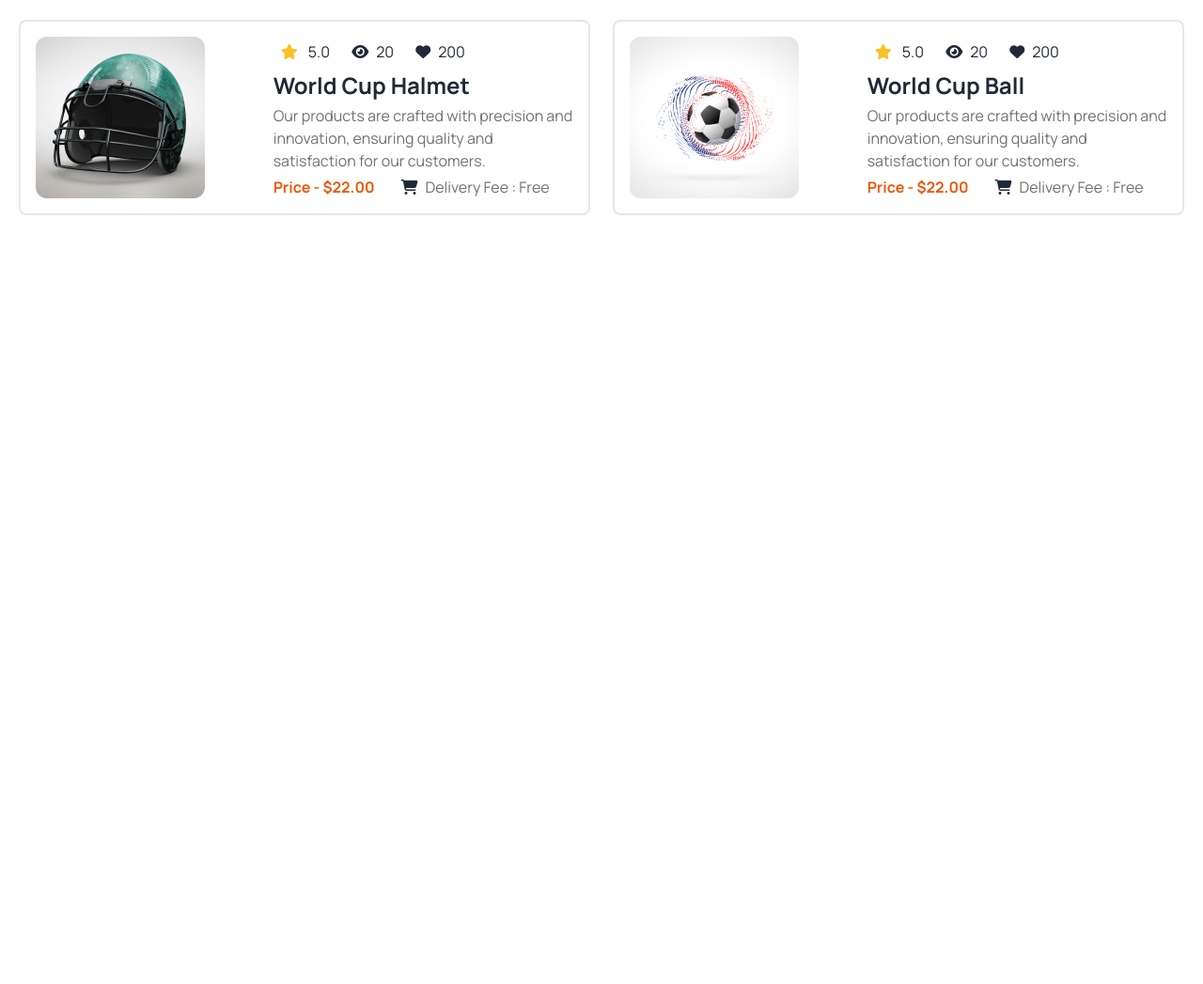
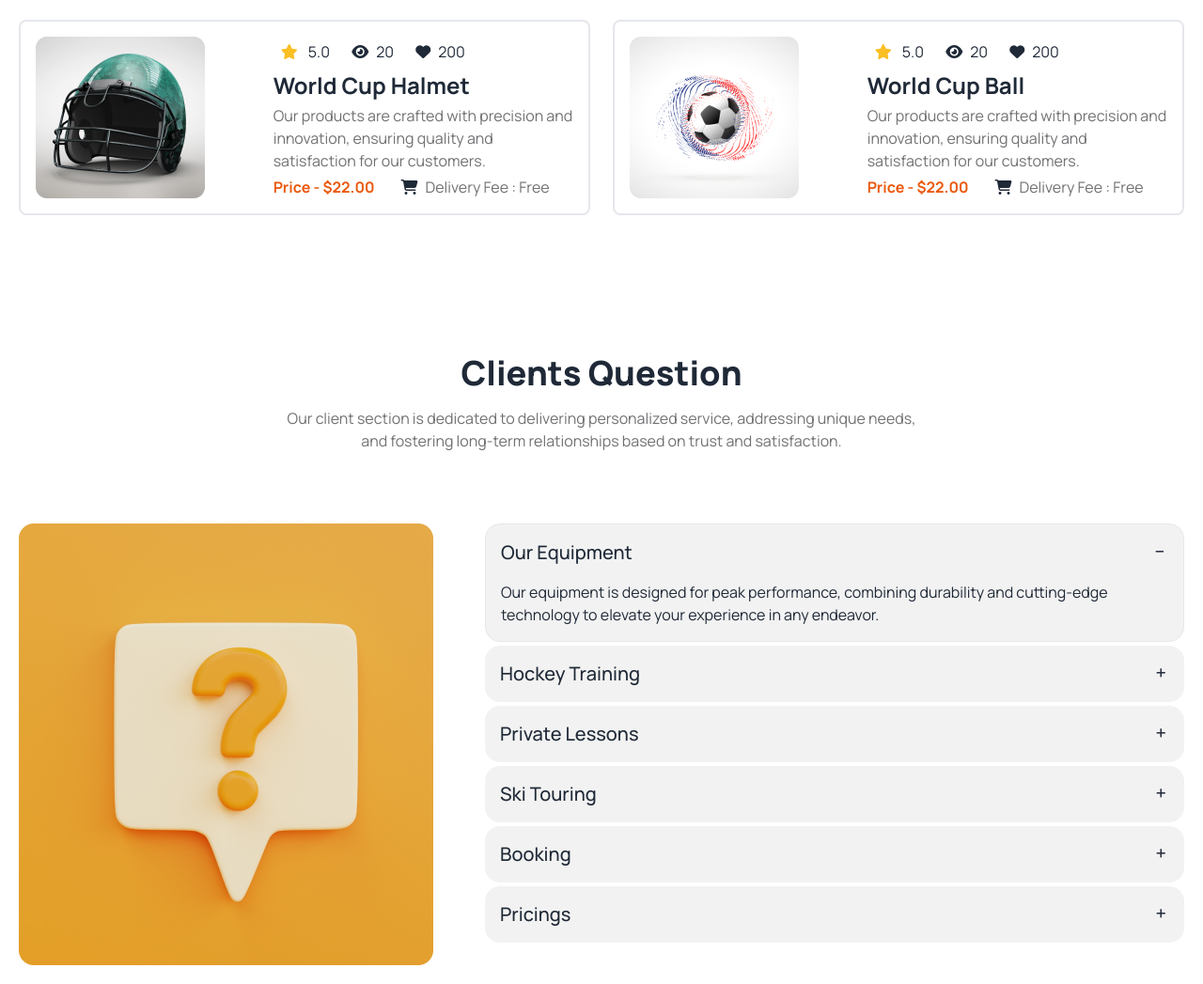
Before and after one commit to Tufazzul1/Assignment3-Hockeys, a plain HTML site: page index.html in a window 1280 px wide. Shown: the part 3179-4226 px from the top of the page at 94% size. Before the commit the page ends 3428 px from the top, so only its background shows below. Drawn offline with nearby package versions, Linux system fonts and the light colour scheme.

Commit message:
added client section

```diff
--- a/index.html
+++ b/index.html
@@ -252,7 +252,7 @@
         <section class="mt-24 p-5">
             <div class="text-center space-y-4 p-3">
                 <h3 class="text-3xl lg:text-4xl font-extrabold ">Our New Products</h3>
-                <p class="p-colors">
+                <p class="text-p-colors">
                     Our products are crafted with precision and innovation, ensuring quality and satisfaction for our
                     customers. We prioritize user experience, <br>offering reliable solutions that seamlessly integrate
                     into
@@ -278,7 +278,8 @@
                         </p>
                         <div class="flex space-x-2 font-extralight">
                             <h5 class="text-1xl font-bold text-orange-600">Price - $22.00</h5>
-                        <i class="fa-solid fa-cart-shopping pl-5 mt-1"></i> <h5 class="text-p-colors">Delivery Fee : Free</h5>
+                            <i class="fa-solid fa-cart-shopping pl-5 mt-1"></i>
+                            <h5 class="text-p-colors">Delivery Fee : Free</h5>
                         </div>
                     </div>
                 </div>
@@ -300,7 +301,8 @@
                         </p>
                         <div class="flex space-x-2 font-extralight">
                             <h5 class="text-1xl font-bold text-orange-600">Price - $22.00</h5>
-                        <i class="fa-solid fa-cart-shopping pl-5 mt-1"></i> <h5 class="text-p-colors">Delivery Fee : Free</h5>
+                            <i class="fa-solid fa-cart-shopping pl-5 mt-1"></i>
+                            <h5 class="text-p-colors">Delivery Fee : Free</h5>
                         </div>
                     </div>
                 </div>
@@ -322,7 +324,8 @@
                         </p>
                         <div class="flex space-x-2 font-extralight">
                             <h5 class="text-1xl font-bold text-orange-600">Price - $22.00</h5>
-                        <i class="fa-solid fa-cart-shopping pl-5 mt-1"></i> <h5 class="text-p-colors">Delivery Fee : Free</h5>
+                            <i class="fa-solid fa-cart-shopping pl-5 mt-1"></i>
+                            <h5 class="text-p-colors">Delivery Fee : Free</h5>
                         </div>
                     </div>
                 </div>
@@ -344,7 +347,8 @@
                         </p>
                         <div class="flex space-x-2 font-extralight">
                             <h5 class="text-1xl font-bold text-orange-600">Price - $22.00</h5>
-                        <i class="fa-solid fa-cart-shopping pl-5 mt-1"></i> <h5 class="text-p-colors">Delivery Fee : Free</h5>
+                            <i class="fa-solid fa-cart-shopping pl-5 mt-1"></i>
+                            <h5 class="text-p-colors">Delivery Fee : Free</h5>
                         </div>
                     </div>
                 </div>
@@ -366,7 +370,8 @@
                         </p>
                         <div class="flex space-x-2 font-extralight">
                             <h5 class="text-1xl font-bold text-orange-600">Price - $22.00</h5>
-                        <i class="fa-solid fa-cart-shopping pl-5 mt-1"></i> <h5 class="text-p-colors">Delivery Fee : Free</h5>
+                            <i class="fa-solid fa-cart-shopping pl-5 mt-1"></i>
+                            <h5 class="text-p-colors">Delivery Fee : Free</h5>
                         </div>
                     </div>
                 </div>
@@ -388,11 +393,86 @@
                         </p>
                         <div class="flex space-x-2 font-extralight">
                             <h5 class="text-1xl font-bold text-orange-600">Price - $22.00</h5>
-                        <i class="fa-solid fa-cart-shopping pl-5 mt-1"></i> <h5 class="text-p-colors">Delivery Fee : Free</h5>
+                            <i class="fa-solid fa-cart-shopping pl-5 mt-1"></i>
+                            <h5 class="text-p-colors">Delivery Fee : Free</h5>
                         </div>
                     </div>
                 </div>
             </div>
+        </section>
+
+        <!--  Client Section -->
+        <section class="mt-24 p-5">
+            <div class="text-center space-y-4 p-3">
+                <h3 class="text-3xl lg:text-4xl font-extrabold ">Clients Question</h3>
+                <p class="text-p-colors">
+                    Our client section is dedicated to delivering personalized service, addressing unique needs, <br>
+                    and
+                    fostering long-term relationships based on trust and satisfaction.
+                </p>
+            </div>
+            <div class="flex flex-col lg:flex lg:flex-row gap-5 mt-16">
+                <div class="flex-1">
+                    <img src="Images/11.png" alt="">
+                </div>
+                <div class="lg:w-[60%] space-y-1 ">
+                    <div class="collapse collapse-plus bg-base-200 border">
+                        <input type="radio" name="my-accordion-3" checked="checked" />
+                        <div class="collapse-title text-xl font-medium">
+                            Our Equipment
+                        </div>
+                        <div class="collapse-content">
+                            <p>Our equipment is designed for peak performance, combining durability and cutting-edge technology to elevate your experience in any endeavor.</p>
+                        </div>
+                    </div>
+                    <div class="collapse collapse-plus bg-base-200">
+                        <input type="radio" name="my-accordion-3" />
+                        <div class="collapse-title text-xl font-medium">
+                            Hockey Training
+                        </div>
+                        <div class="collapse-content">
+                            <p>Our equipment is designed for peak performance, combining durability and cutting-edge technology to elevate your experience in any endeavor.</p>
+                        </div>
+                    </div>
+                    <div class="collapse collapse-plus bg-base-200">
+                        <input type="radio" name="my-accordion-3" />
+                        <div class="collapse-title text-xl font-medium">
+                            Private Lessons
+                        </div>
+                        <div class="collapse-content">
+                            <p>Our equipment is designed for peak performance, combining durability and cutting-edge technology to elevate your experience in any endeavor.</p>
+                        </div>
+                    </div>
+                    <div class="collapse collapse-plus bg-base-200">
+                        <input type="radio" name="my-accordion-3" />
+                        <div class="collapse-title text-xl font-medium">
+                            Ski Touring
+                        </div>
+                        <div class="collapse-content">
+                            <p>Our equipment is designed for peak performance, combining durability and cutting-edge technology to elevate your experience in any endeavor.</p>
+                        </div>
+                    </div>
+                    <div class="collapse collapse-plus bg-base-200">
+                        <input type="radio" name="my-accordion-3" />
+                        <div class="collapse-title text-xl font-medium">
+                            Booking
+                        </div>
+                        <div class="collapse-content">
+                            <p>Our equipment is designed for peak performance, combining durability and cutting-edge technology to elevate your experience in any endeavor.</p>
+                        </div>
+                    </div>
+                    <div class="collapse collapse-plus bg-base-200">
+                        <input type="radio" name="my-accordion-3" />
+                        <div class="collapse-title text-xl font-medium">
+                            Pricings
+                        </div>
+                        <div class="collapse-content">
+                            <p>Our equipment is designed for peak performance, combining durability and cutting-edge technology to elevate your experience in any endeavor.</p>
+                        </div>
+                    </div>
+                </div>
+            </div>
+
         </section>
 
     </main>
```
Lines whose indentation alone changed are shown as unchanged.
